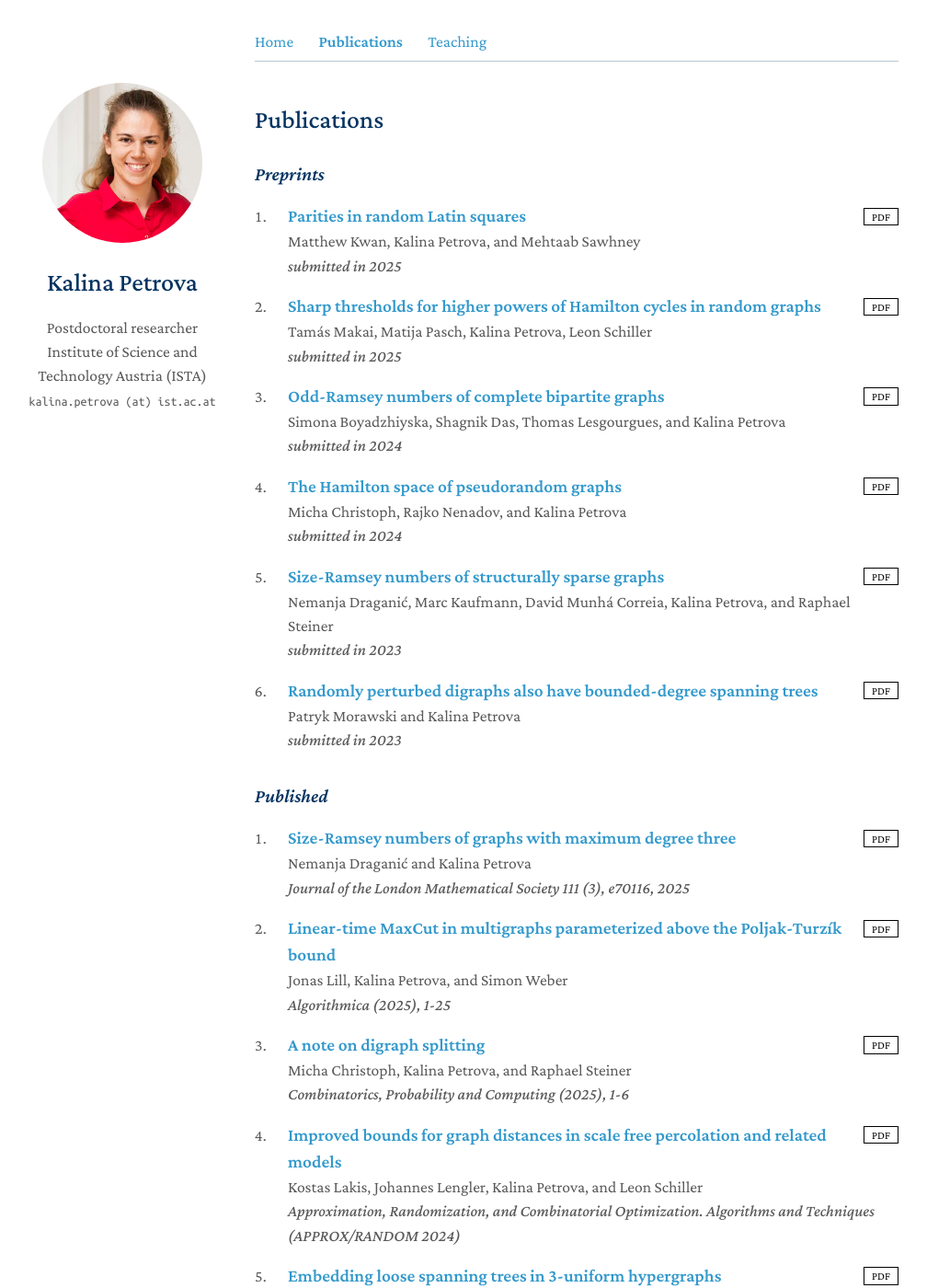
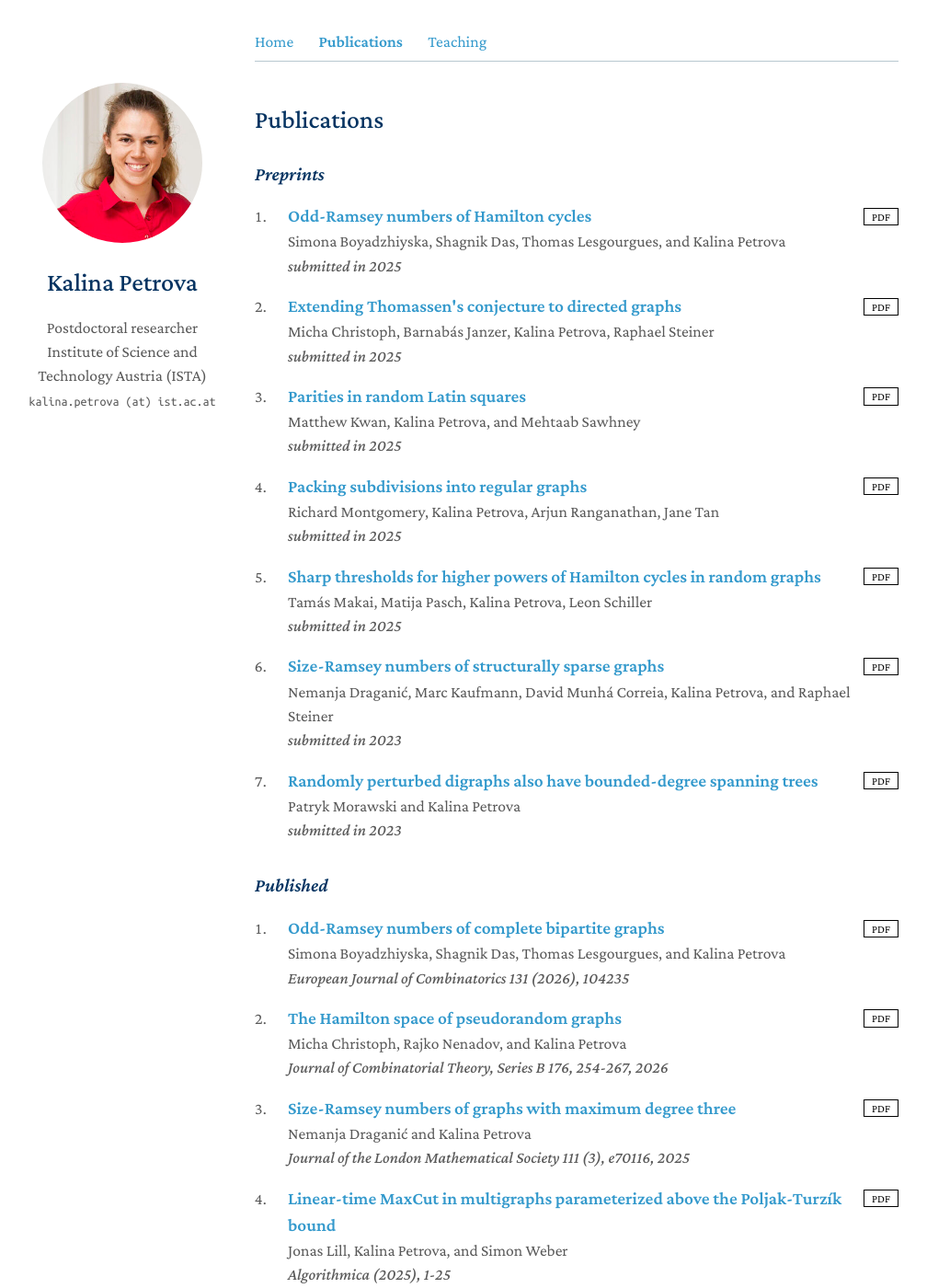
Before and after one commit to kpetrova/kpetrova.github.io, a Jekyll site: the page built from publications.md, in a window 1280 px wide and 1400 px high. Shown: the whole window at 92% size, without its empty margins (143-1151 px from the left). Built offline with Jekyll 4.4.1, drawn with Linux system fonts in a browser that asks for light colours; a style sheet for code colours, icons or effects is not loaded.

Commit message:
added new papers

```diff
--- a/_data/publications-home.yml
+++ b/_data/publications-home.yml
@@ -20,7 +20,7 @@ papers:
 
   - title: The Hamilton space of pseudorandom graphs
     authors: Micha Christoph, Rajko Nenadov, and Kalina Petrova
-    journal: submitted in 2024
+    journal: Journal of Combinatorial Theory, Series B 176, 254-267, 2026
     pdf: https://arxiv.org/pdf/2402.01447
     type: preprint
 
--- a/_data/publications.yml
+++ b/_data/publications.yml
@@ -1,28 +1,34 @@
 main:
   - category: Preprints
     papers:
+      - title: Odd-Ramsey numbers of Hamilton cycles
+        authors: Simona Boyadzhiyska, Shagnik Das, Thomas Lesgourgues, and Kalina Petrova
+        journal: submitted in 2025
+        pdf: https://arxiv.org/abs/2511.10497
+        type: preprint
+
+      - title: Extending Thomassen's conjecture to directed graphs
+        authors: Micha Christoph, Barnabás Janzer, Kalina Petrova, Raphael Steiner
+        journal: submitted in 2025
+        pdf: https://arxiv.org/pdf/2510.11311
+        type: preprint
+
       - title: Parities in random Latin squares
         authors: Matthew Kwan, Kalina Petrova, and Mehtaab Sawhney
         journal: submitted in 2025
         pdf: https://arxiv.org/pdf/2509.13125
         type: preprint
 
+      - title: Packing subdivisions into regular graphs
+        authors: Richard Montgomery, Kalina Petrova, Arjun Ranganathan, Jane Tan
+        journal: submitted in 2025
+        pdf: https://arxiv.org/pdf/2508.00480
+        type: preprint
+
       - title: Sharp thresholds for higher powers of Hamilton cycles in random graphs
         authors: Tamás Makai, Matija Pasch, Kalina Petrova, Leon Schiller
         journal: submitted in 2025
         pdf: https://arxiv.org/pdf/2502.14515
-        type: preprint
-
-      - title: Odd-Ramsey numbers of complete bipartite graphs
-        authors: Simona Boyadzhiyska, Shagnik Das, Thomas Lesgourgues, and Kalina Petrova
-        journal: submitted in 2024
-        pdf: https://arxiv.org/pdf/2410.05887
-        type: preprint
-
-      - title: The Hamilton space of pseudorandom graphs
-        authors: Micha Christoph, Rajko Nenadov, and Kalina Petrova
-        journal: submitted in 2024
-        pdf: https://arxiv.org/pdf/2402.01447
         type: preprint
 
       - title: Size-Ramsey numbers of structurally sparse graphs
@@ -39,6 +45,18 @@ main:
 
   - category: Published
     papers:
+      - title: Odd-Ramsey numbers of complete bipartite graphs
+        authors: Simona Boyadzhiyska, Shagnik Das, Thomas Lesgourgues, and Kalina Petrova
+        journal: European Journal of Combinatorics 131 (2026), 104235
+        pdf: https://arxiv.org/pdf/2410.05887
+        type: journal
+
+      - title: The Hamilton space of pseudorandom graphs
+        authors: Micha Christoph, Rajko Nenadov, and Kalina Petrova
+        journal: Journal of Combinatorial Theory, Series B 176, 254-267, 2026
+        pdf: https://arxiv.org/pdf/2402.01447
+        type: preprint
+
       - title: Size-Ramsey numbers of graphs with maximum degree three
         authors: Nemanja Draganić and Kalina Petrova
         journal: Journal of the London Mathematical Society 111 (3), e70116, 2025
```
Also changed, not shown: 1 other file.
